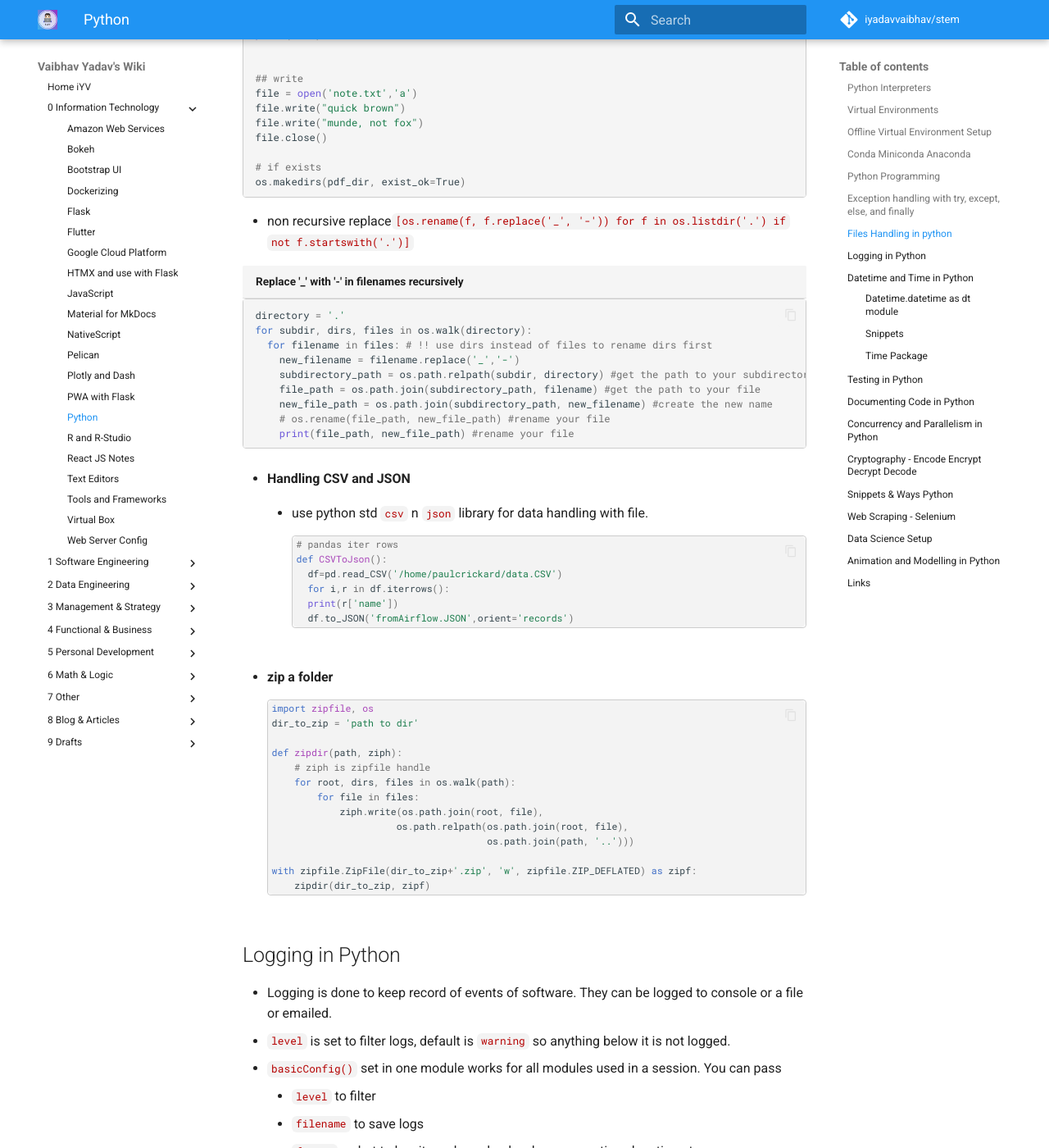
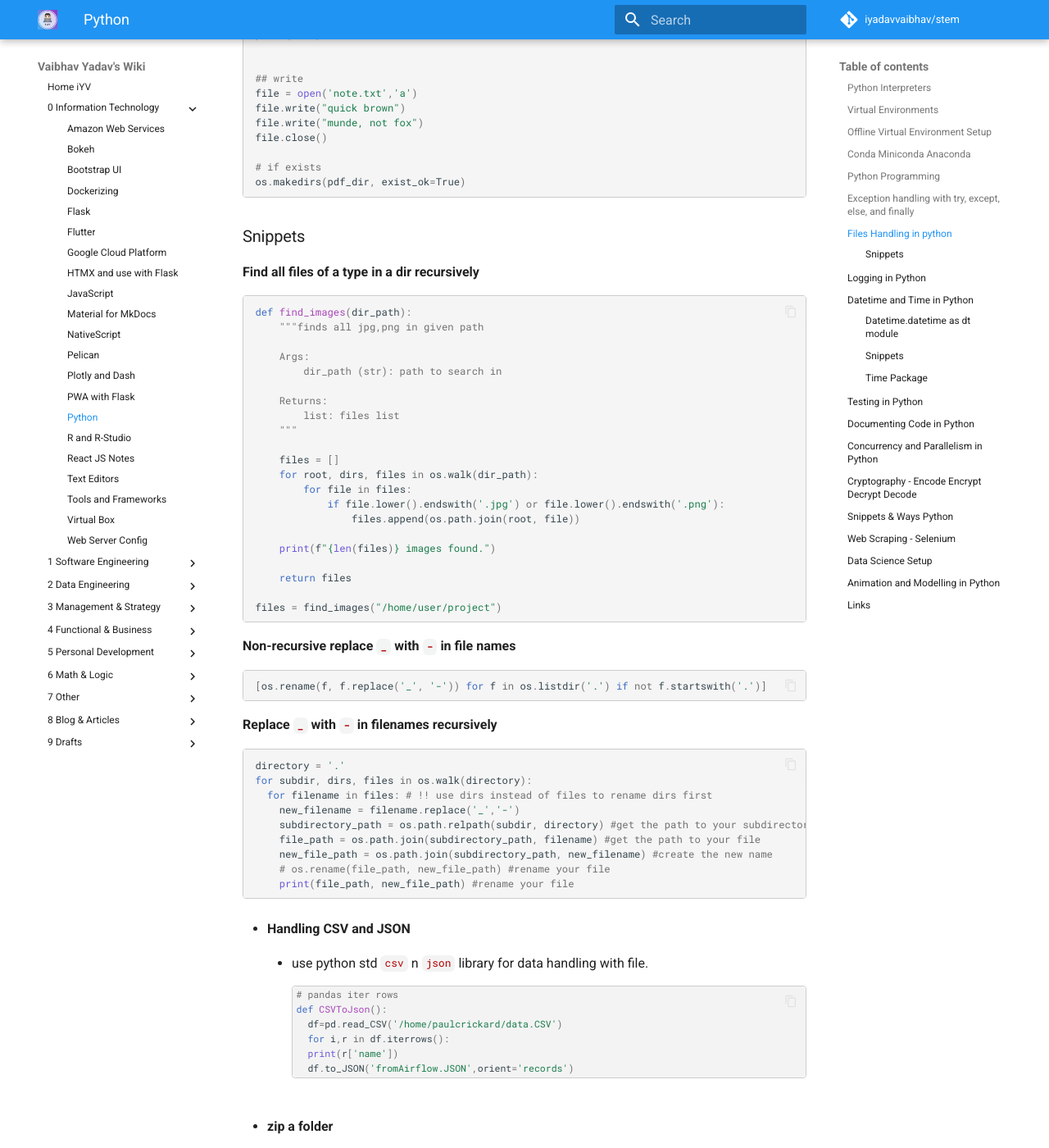
Before and after one commit to iYadavVaibhav/stem, an MkDocs documentation site: the page built from docs/0-Information-Technology/python-notes.md, in a window 1280 px wide and 1400 px high, scrolled down 7507 px. Shown: the whole window at 82% size. Built offline with MkDocs 1.6.1 and Material for MkDocs 9.7.7, drawn with Linux system fonts in a browser that asks for light colours; comment, search, counter and statistics services are not loaded; some of the changed text lies outside the part shown.

````diff
--- a/docs/0-Information-Technology/python-notes.md
+++ b/docs/0-Information-Technology/python-notes.md
@@ -301,9 +301,43 @@
 os.makedirs(pdf_dir, exist_ok=True)
 ```
 
-- non recursive replace`[os.rename(f, f.replace('_', '-')) for f in os.listdir('.') if not f.startswith('.')]`
+### Snippets
 
-```python title="Replace '_' with '-' in filenames recursively"
+**Find all files of a type in a dir recursively**
+
+```py
+def find_images(dir_path):
+    """finds all jpg,png in given path
+
+    Args:
+        dir_path (str): path to search in
+
+    Returns:
+        list: files list
+    """
+
+    files = []
+    for root, dirs, files in os.walk(dir_path):
+        for file in files:
+            if file.lower().endswith('.jpg') or file.lower().endswith('.png'):
+                files.append(os.path.join(root, file))
+
+    print(f"{len(files)} images found.")
+
+    return files
+
+files = find_images("/home/user/project")
+```
+
+**Non-recursive replace `_` with `-` in file names**
+
+```py
+[os.rename(f, f.replace('_', '-')) for f in os.listdir('.') if not f.startswith('.')]
+```
+
+**Replace `_` with `-` in filenames recursively**
+
+```python title=""
 directory = '.'
 for subdir, dirs, files in os.walk(directory):
   for filename in files: # !! use dirs instead of files to rename dirs first
@@ -487,7 +521,7 @@
 
 Mostly can handle date and time. [eg geek4geek](https://www.geeksforgeeks.org/working-with-datetime-objects-and-timezones-in-python/)
 
-  - DateTime as String - `time.strftime('%Y-%m-%d %H:%M:%S')`
+- DateTime as String - `time.strftime('%Y-%m-%d %H:%M:%S')`
 
 ```python
 from datetime import datetime as dt
````
Also changed, not shown: docs/1-Software-Engineering/git.md (+8 -1 lines), docs/1-Software-Engineering/linux-terminal.md (+32 -0 lines).
